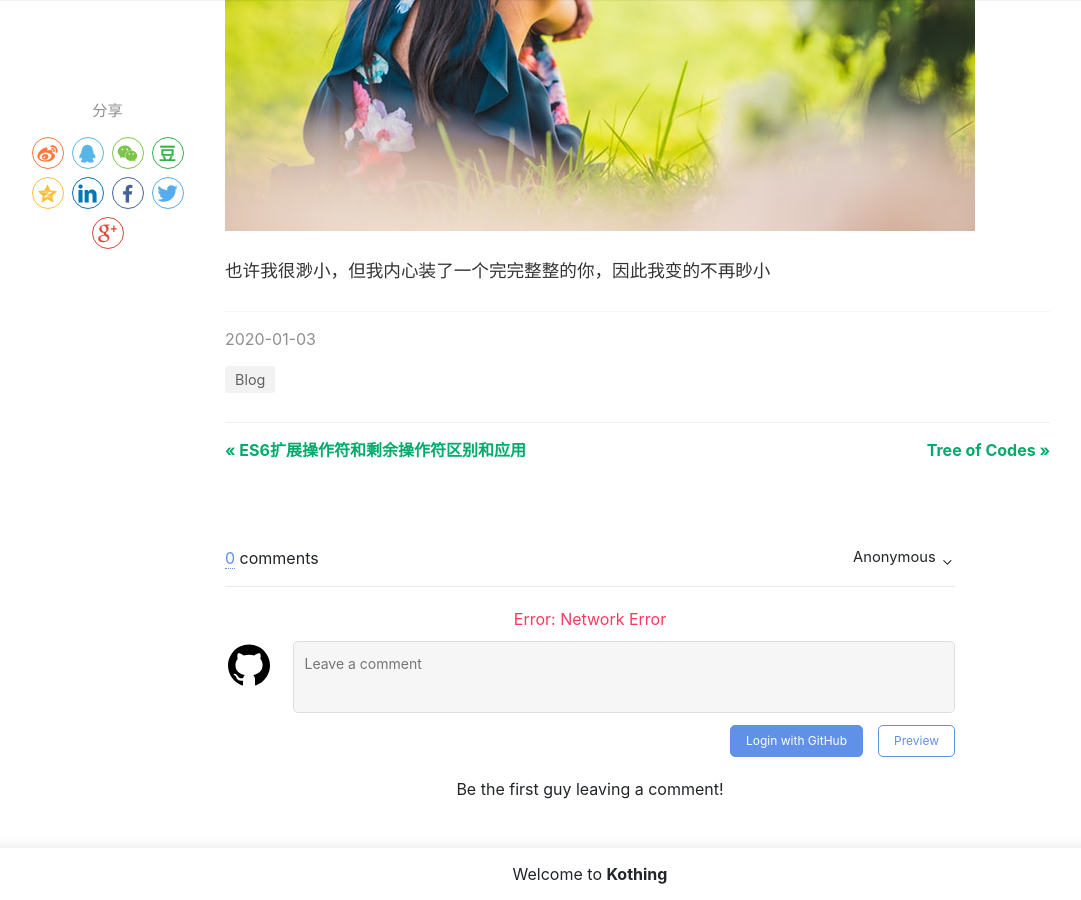
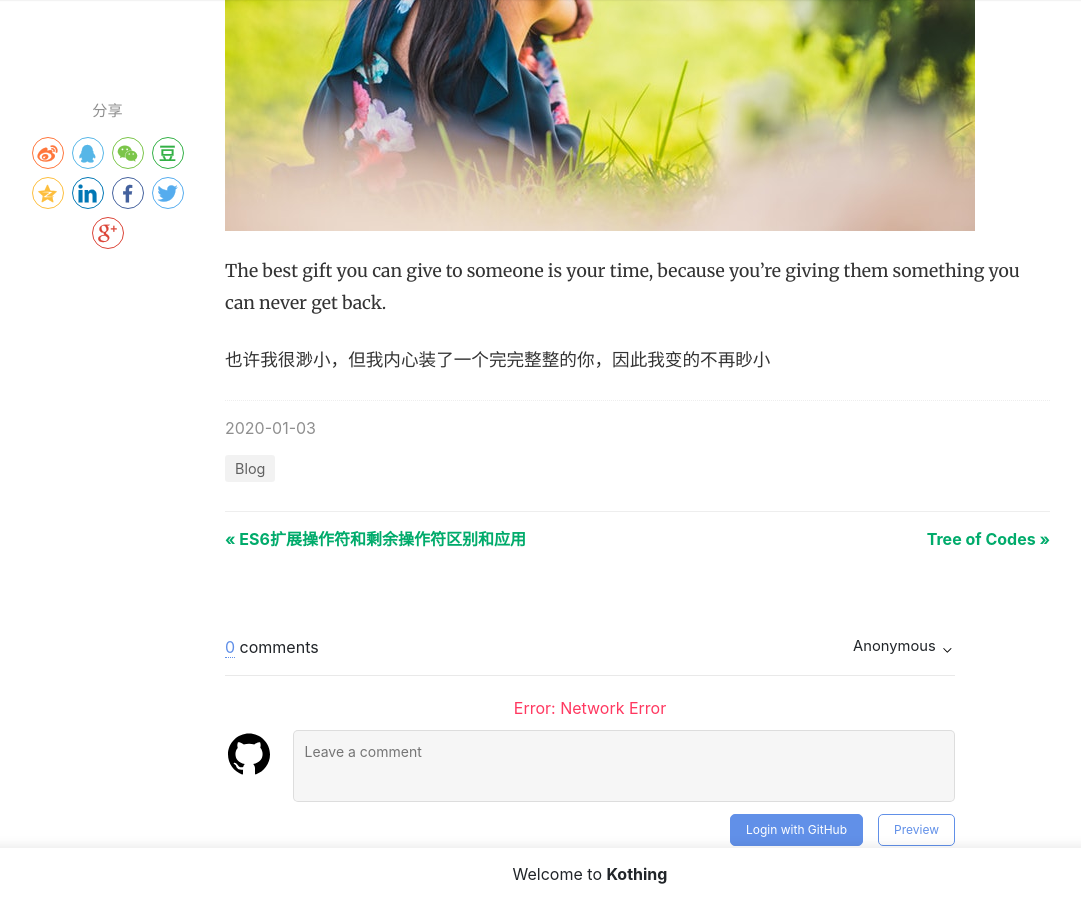
Before and after one commit to kothing/kothing.github.io, a Jekyll site: the page built from _posts/2020-01-03-the-best-gift-is-you.md, in a window 1280 px wide and 900 px high, scrolled down 620 px. Shown: the whole window, without its empty margins (50-1131 px from the left). Built offline with Jekyll 4.4.1, drawn with Linux system fonts in a browser that asks for light colours; nearby versions of some CDN libraries; comment, search, counter and statistics services are not loaded.

Commit message:
Update 2020-01-03-the-best-gift-is-you.md

```diff
--- a/_posts/2020-01-03-the-best-gift-is-you.md
+++ b/_posts/2020-01-03-the-best-gift-is-you.md
@@ -9,4 +9,6 @@ rating: 5
 hidden: true
 ---
 
+The best gift you can give to someone is your time, because you're giving them something you can never get back.
+
 也许我很渺小，但我内心装了一个完完整整的你，因此我变的不再眇小
```
